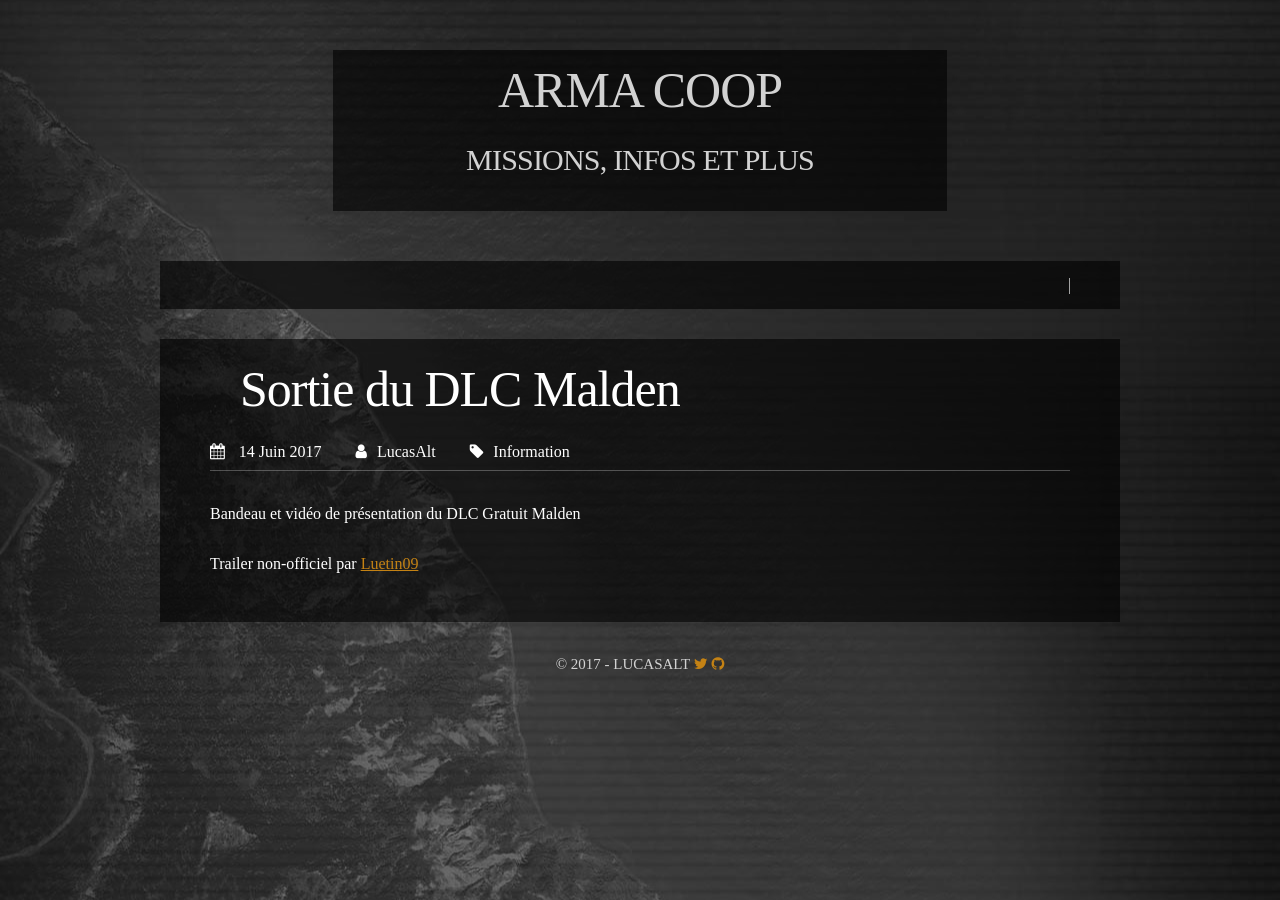
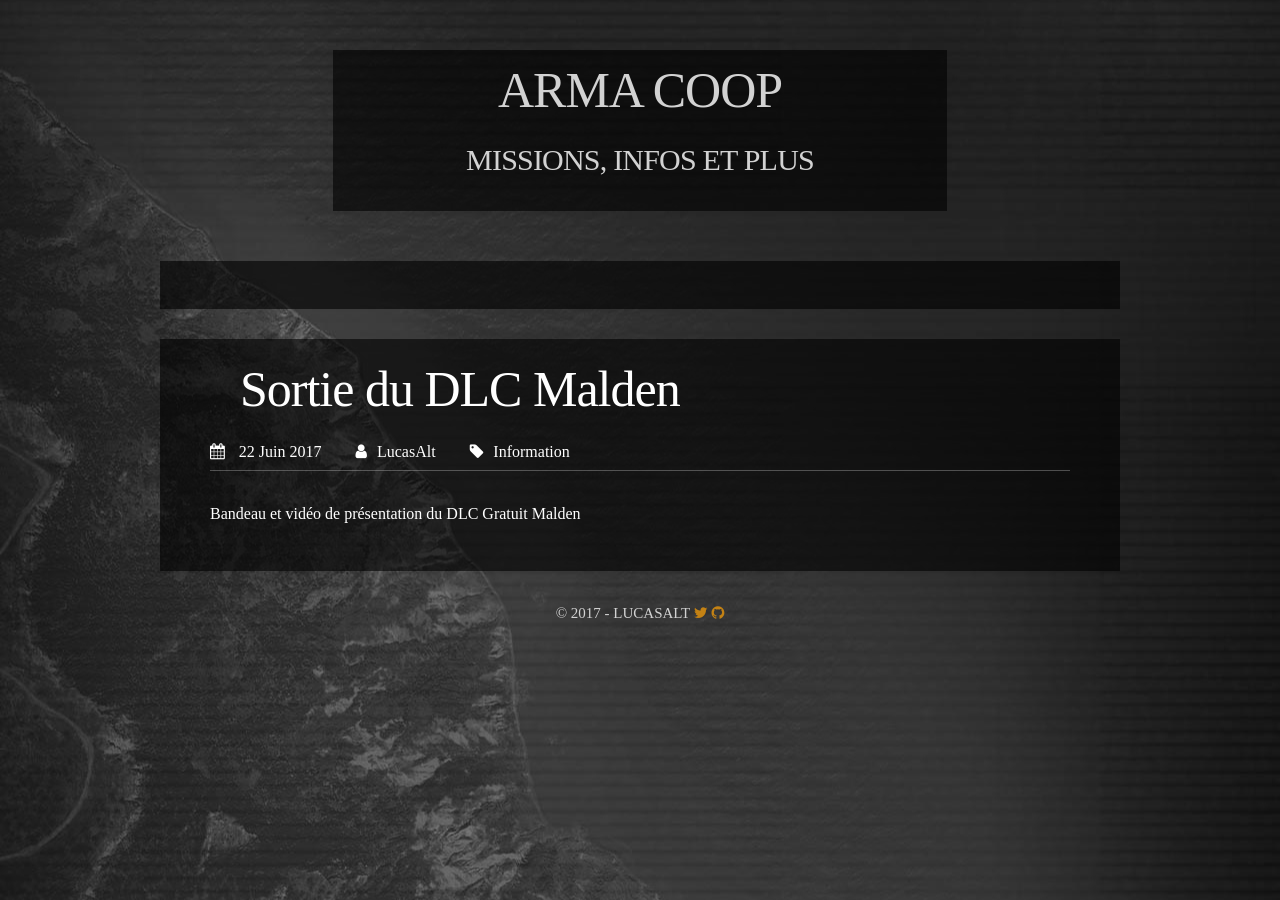
Before and after one commit to ArmaCoop/armacoop.github.io, a Jekyll site: the page built from _posts/info/2017-06-22-dlcmalden.md, in a window 1280 px wide. Built offline with Jekyll 4.4.1, drawn with Linux system fonts in a browser that asks for light colours; comment, search, counter and statistics services are not loaded; a style sheet for code colours, icons or effects is not loaded.

Commit message:
DLC Malden

```diff
--- a/_posts/info/2017-06-22-dlcmalden.md
+++ b/_posts/info/2017-06-22-dlcmalden.md
@@ -1,16 +1,14 @@
 ---
 layout: article
 title: "Sortie du DLC Malden"
-date: 2017-06-14
+date: 2017-06-22
 categories: info
 dateinfo: "22/06/2017"
-videotitle: "Cinématique Malden 2035 non-officiel par Luetin09"
-videolink: "https://www.youtube.com/embed/NG1WHYiKu8s"
+videotitle: "Trailer : DLC Malden 2035 "
+videolink: "https://www.youtube.com/embed/JAPTmRECnNo"
 hidden: true
 categorie: Information
 author: LucasAlt
 ---
 
 Bandeau et vidéo de présentation du DLC Gratuit Malden
-
-Trailer non-officiel par [Luetin09](https://www.youtube.com/channel/UC8RfCCzWsMgNspTI-GTFenQ)
--- a/assets/css/main.css
+++ b/assets/css/main.css
@@ -12,6 +12,7 @@
 a {
     color: #C48214;
 }
+
 a:hover {
     color: #C48214;
 }
@@ -42,6 +43,7 @@
     margin-bottom: 30px;
     font-size: 18px;
 }
+
 
 /* -------------------- Images Cliquable -------------------- */
 
@@ -81,7 +83,7 @@
     margin-bottom: 20px;
 }
 
-.missions-map img{
+.missions-map img {
     width: 370px;
     position: relative;
     bottom: 50px;
@@ -102,7 +104,7 @@
     overflow: hidden;
 }
 
-.arma-articles img{
+.arma-articles img {
     height: 200px;
 }
 
@@ -113,6 +115,7 @@
     padding-bottom: 2px;
     background-color: rgba(0, 0, 0, 0.8);
 }
+
 
 /* -------------------- Articles en vrac page d'accueil -------------------- */
 
@@ -143,7 +146,7 @@
 }
 
 .articles-vrac p.date {
-    text-align: right; /* mettre a right */
+    text-align: right;
     margin-top: -20px;
     margin-right: 10px;
     font-size: 12px;
@@ -190,7 +193,6 @@
 }
 
 
-
 /* -------------------- Page des articles -------------------- */
 
 .article-page {
@@ -214,6 +216,10 @@
     display: inline;
 }
 
+.article-page .mission {
+    margin-top: 40px;
+}
+
 .article-page hr {
     opacity: 0.3;
     margin: 5px 0 30px;
@@ -233,6 +239,7 @@
     box-sizing: border-box;
 }
 
+
 /* -------------------- Footer -------------------- */
 
 footer {
```
